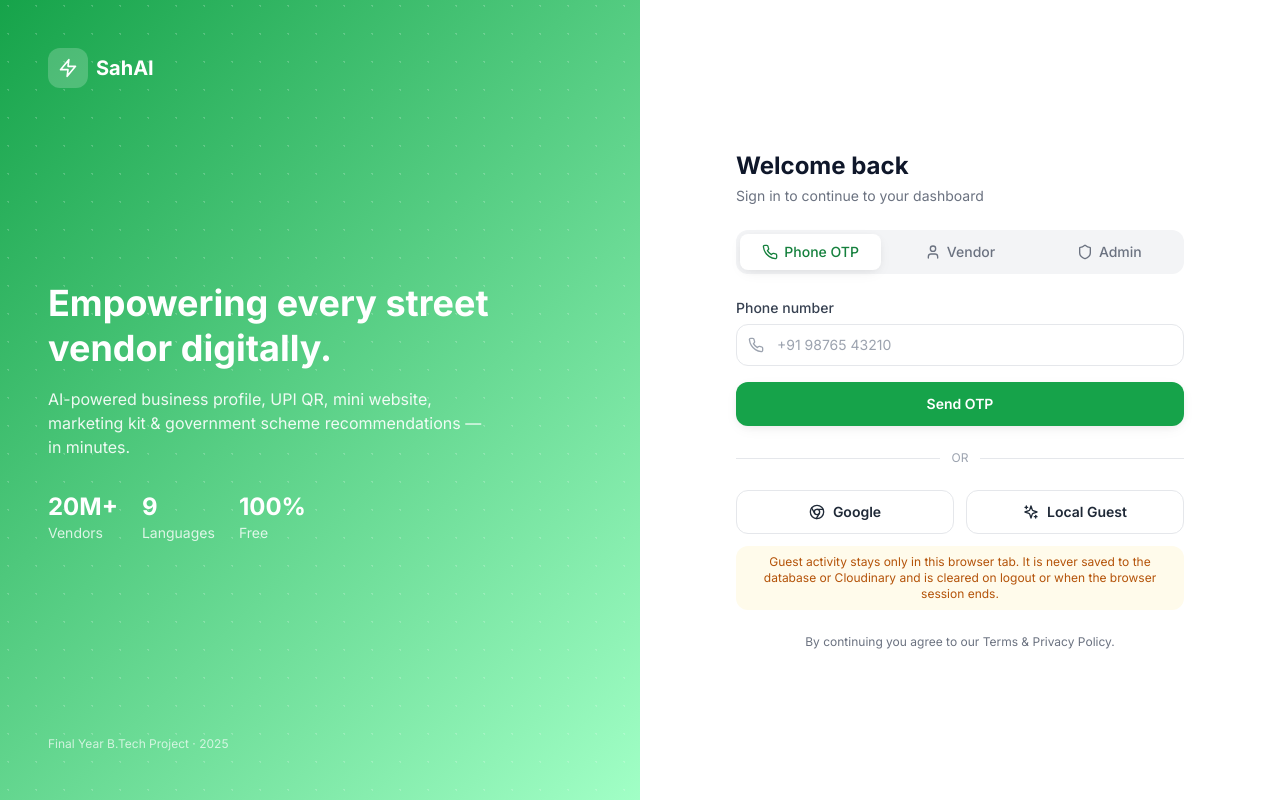
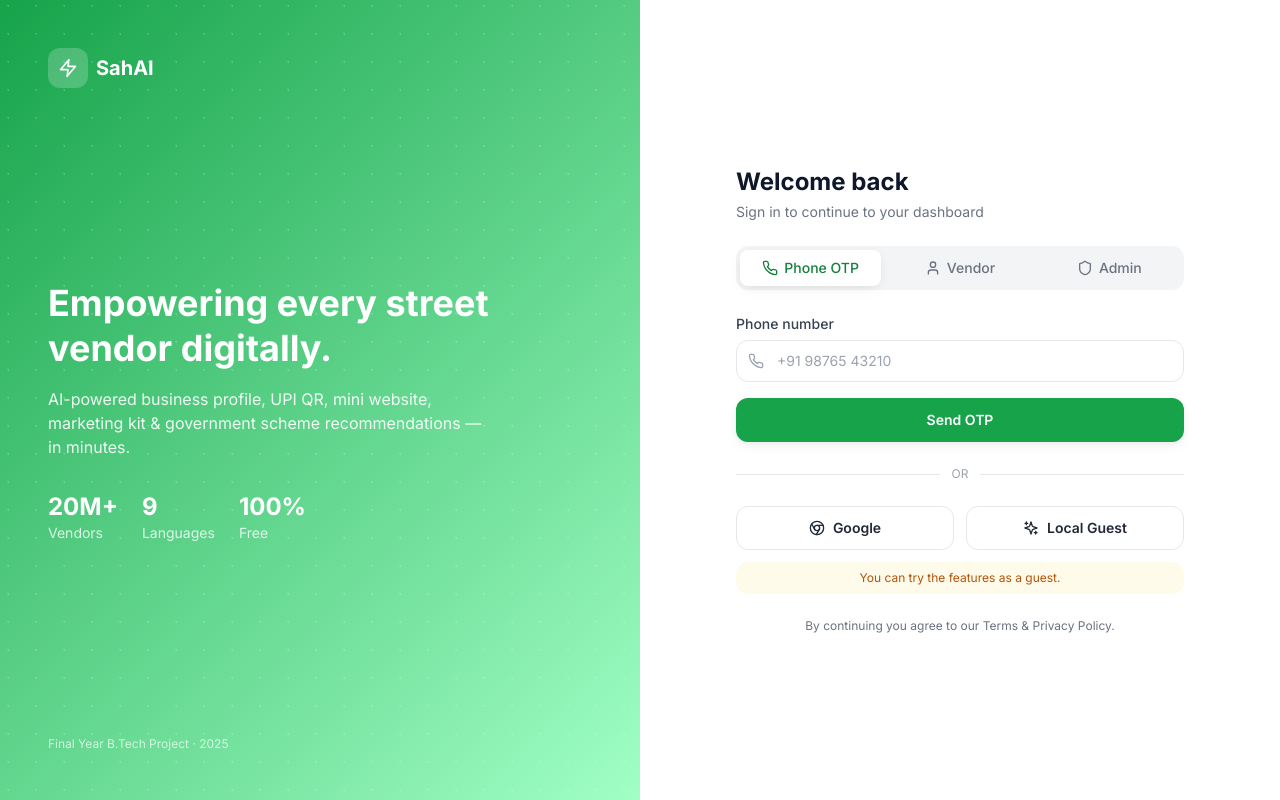
Before and after one commit to Aachman-01/SahAi, a React (Vite) app: page /login in a window 1280 px wide. Built offline with nearby package versions, Linux system fonts and the light colour scheme; no server answers.

Commit message:
Guest suggestion change

```diff
--- a/src/pages/LoginPage.tsx
+++ b/src/pages/LoginPage.tsx
@@ -207,7 +207,7 @@ export default function LoginPage() {
             </Button>
           </div>
           <p className="mt-3 rounded-xl bg-amber-50 px-3 py-2 text-center text-xs text-amber-700 dark:bg-amber-950/30 dark:text-amber-300">
-            Guest activity stays only in this browser tab. It is never saved to the database or Cloudinary and is cleared on logout or when the browser session ends.
+            You can try the features as a guest.
           </p>
 
           <p className="mt-6 text-center text-xs text-gray-500">
```
